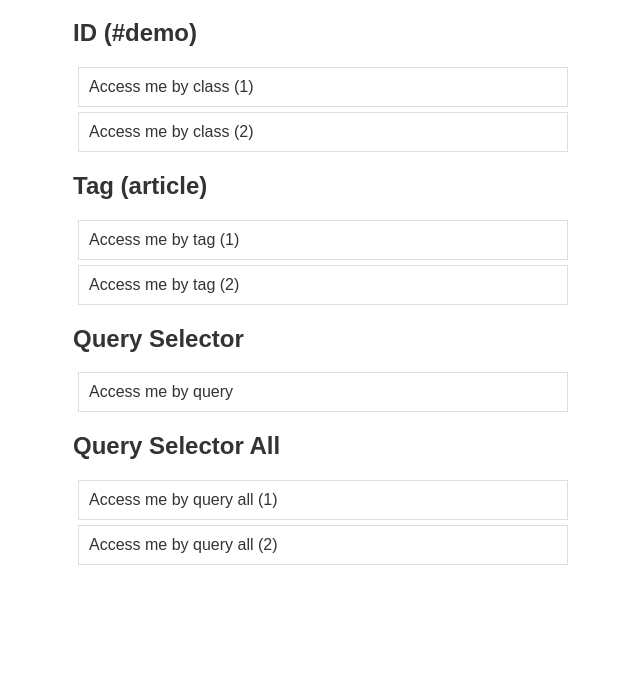
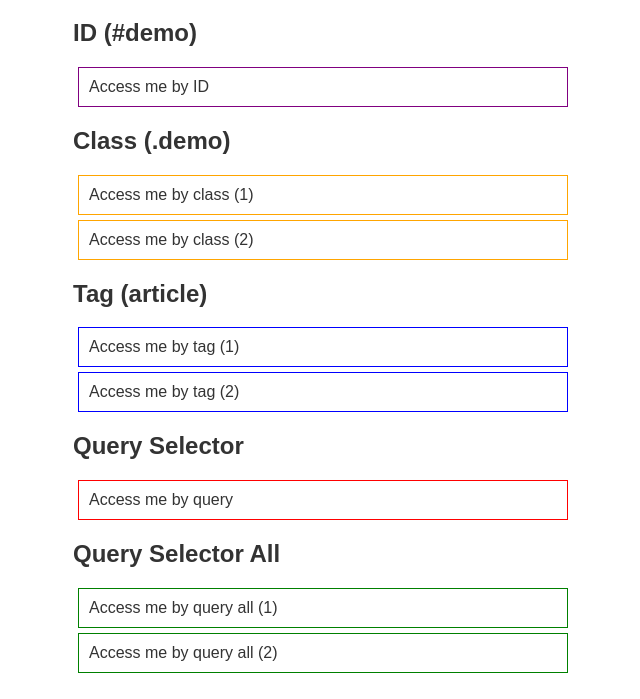
Before and after one commit to 2305G6YE/projects, a plain HTML site: page digitalOceanDOM/access.html in a window 1280 px wide. Shown: the part 61-760 px from the top of the page, without its empty margins (317-957 px from the left). Drawn offline with Linux system fonts and the light colour scheme.

Commit message:
ADD: javascript file with style changes in accessHtml

```diff
--- a/digitalOceanDOM/access.html
+++ b/digitalOceanDOM/access.html
@@ -16,6 +16,9 @@
     <h1>Accessing Elements in the DOM</h1>
 
     <h2>ID (#demo)</h2>
+    <div id="demo">Access me by ID</div>
+
+    <h2>Class (.demo)</h2>
     <div class="demo">Access me by class (1)</div>
     <div class="demo">Access me by class (2)</div>
 
@@ -30,5 +33,6 @@
     <div class="demo-query-all">Access me by query all (1)</div>
     <div class="demo-query-all">Access me by query all (2)</div>
 
+    <script src="accessScript.js"></script>
 </body>
 </html>
--- /dev/null
+++ b/digitalOceanDOM/accessScript.js
@@ -0,0 +1,21 @@
+const demoId = document.getElementById('demo');
+demoId.style.border = '1px solid purple';
+
+const demoClass = document.getElementsByClassName('demo');
+demoClass[0].style.border = '1px solid orange';
+for (i = 0; i < demoClass.length; i++) {
+  demoClass[i].style.border = '1px solid orange';
+}
+
+const demoTag = document.getElementsByTagName('article');
+for (i = 0; i < demoTag.length; i++) {
+    demoTag[i].style.border = '1px solid blue';
+};
+
+const demoQuery = document.querySelector('#demo-query');
+demoQuery.style.border = '1px solid red';
+
+const demoQueryAll = document.querySelectorAll('.demo-query-all');
+demoQueryAll.forEach(query => {
+    query.style.border = '1px solid green';
+})
```
